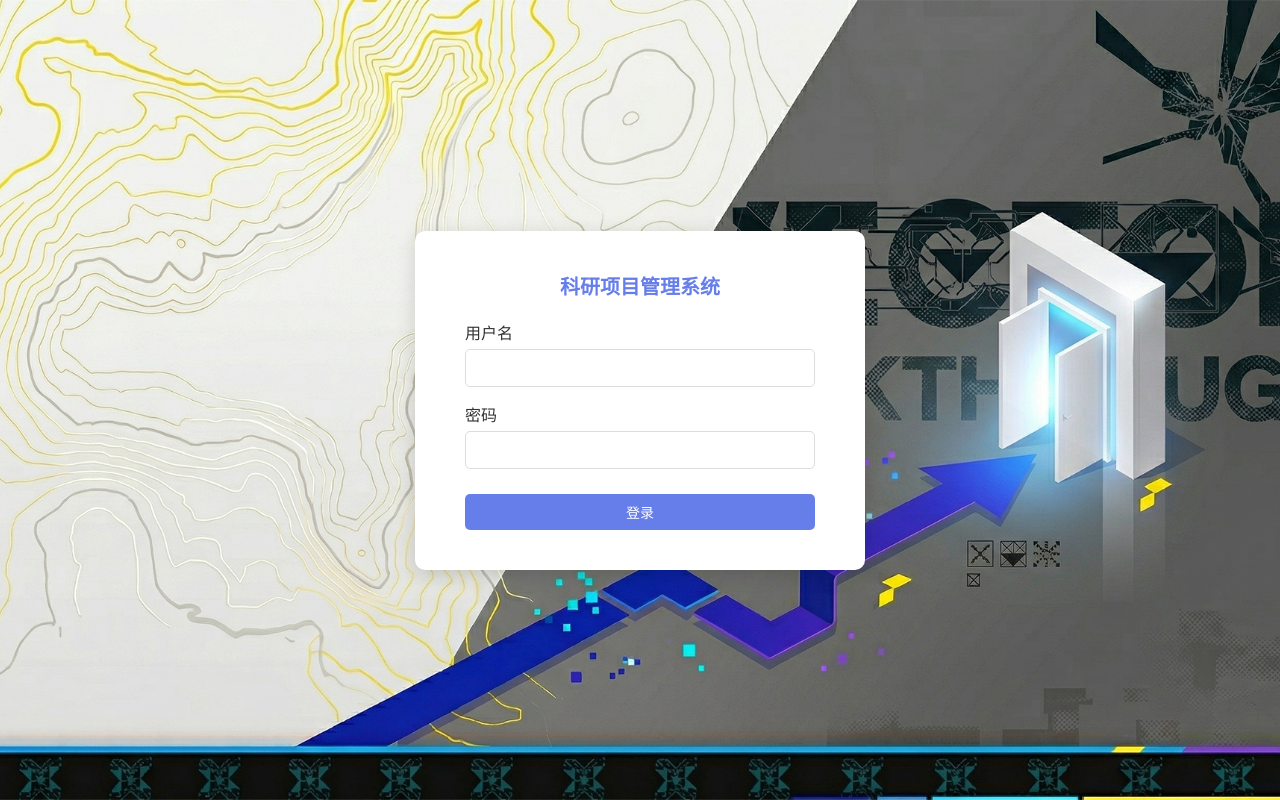
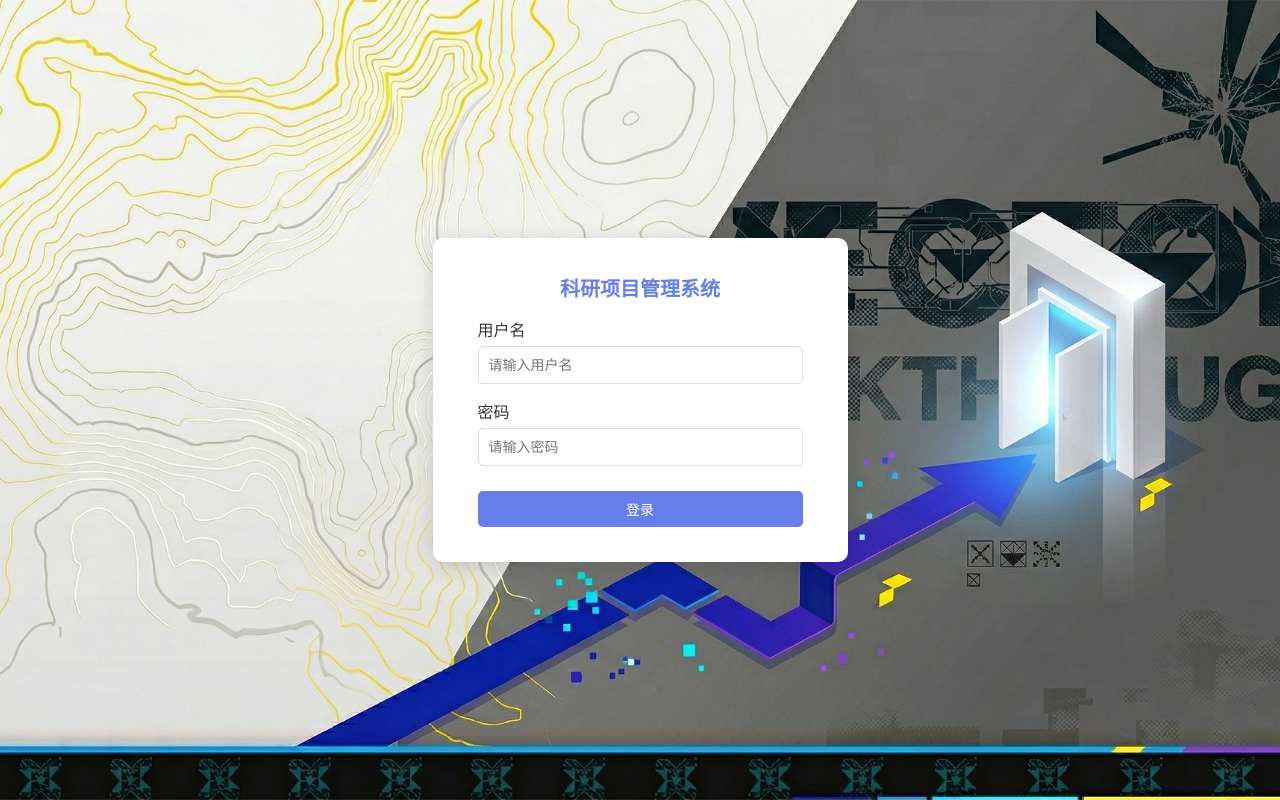
Before and after one commit to Fivnine1999/DBWork, a Flask app: page /login in a window 1280 px wide. Run offline with Flask 3, Linux system fonts and the light colour scheme; some libraries are stand-ins or nearby versions.

Commit message:
更新登录页面样式和背景图片

```diff
--- a/templates/login.html
+++ b/templates/login.html
@@ -29,18 +29,18 @@
     }
 </style>
 <div style="display: flex; justify-content: center; align-items: center; height: 100vh;">
-    <div style="width: fit-content; background: white; padding: 40px 50px; border-radius: 10px; box-shadow: 0 4px 20px rgba(0,0,0,0.15);">
-        <h2 style="text-align: center; margin-bottom: 20px; color: #667eea;">科研项目管理系统</h2>
+    <div style="width: fit-content; background: white; padding: 35px 45px; border-radius: 10px; box-shadow: 0 4px 20px rgba(0,0,0,0.15);">
+        <h2 style="text-align: center; margin-bottom: 15px; color: #667eea;">科研项目管理系统</h2>
 
-        <form method="POST" style="width: 350px;">
+        <form method="POST" style="width: 325px;">
             <div class="form-group">
-                <label>用户名</label>
-                <input type="text" name="username" required>
+                 <label>用户名</label>
+                 <input type="text" name="username" placeholder="请输入用户名" required>
             </div>
 
             <div class="form-group">
                 <label>密码</label>
-                <input type="password" name="password" required>
+                <input type="password" name="password" placeholder="请输入密码" required>
             </div>
 
             <button type="submit" class="btn btn-primary" style="width: 100%; margin-top: 10px;">登录</button>
```
Also changed, not shown: 1 other file.
